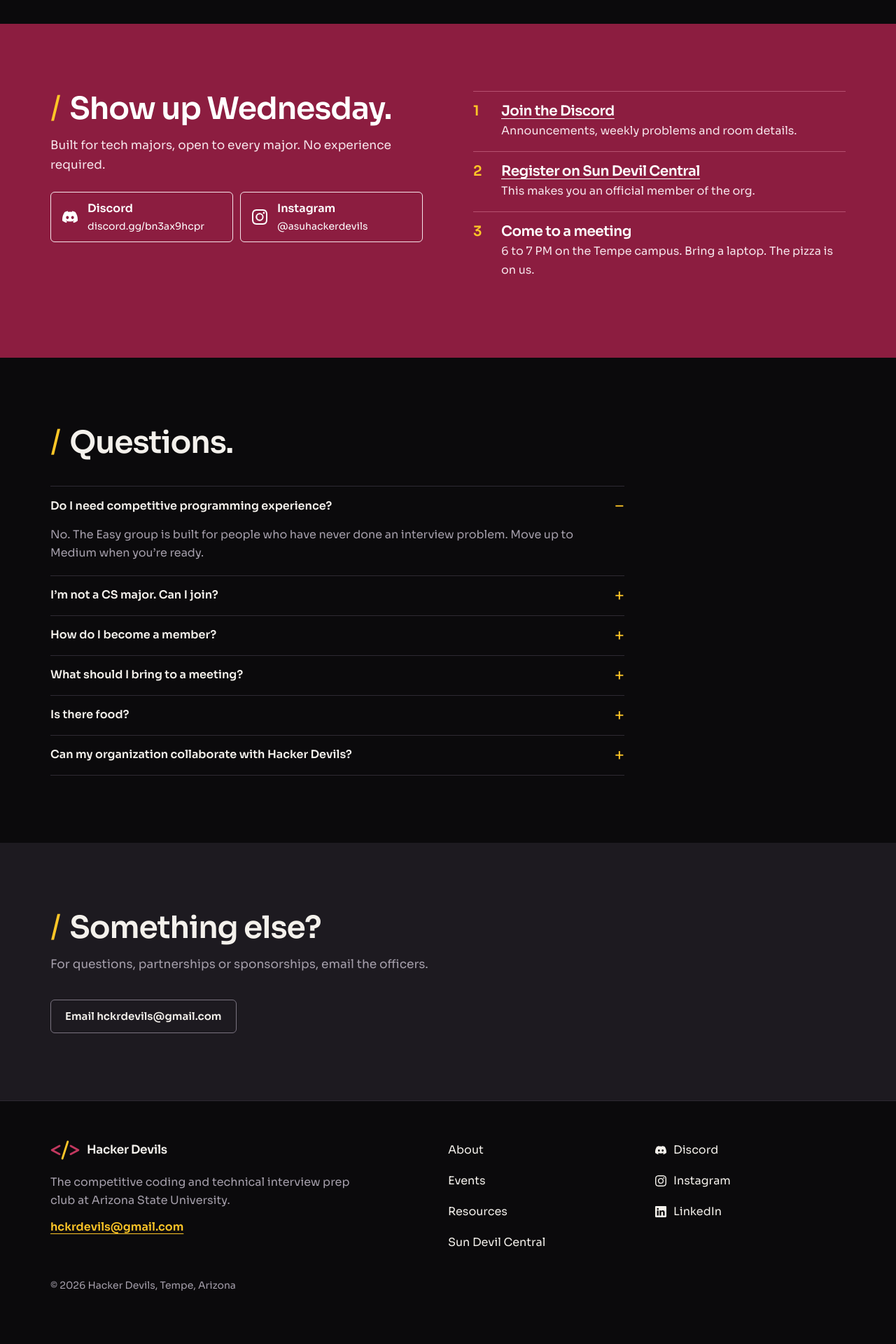
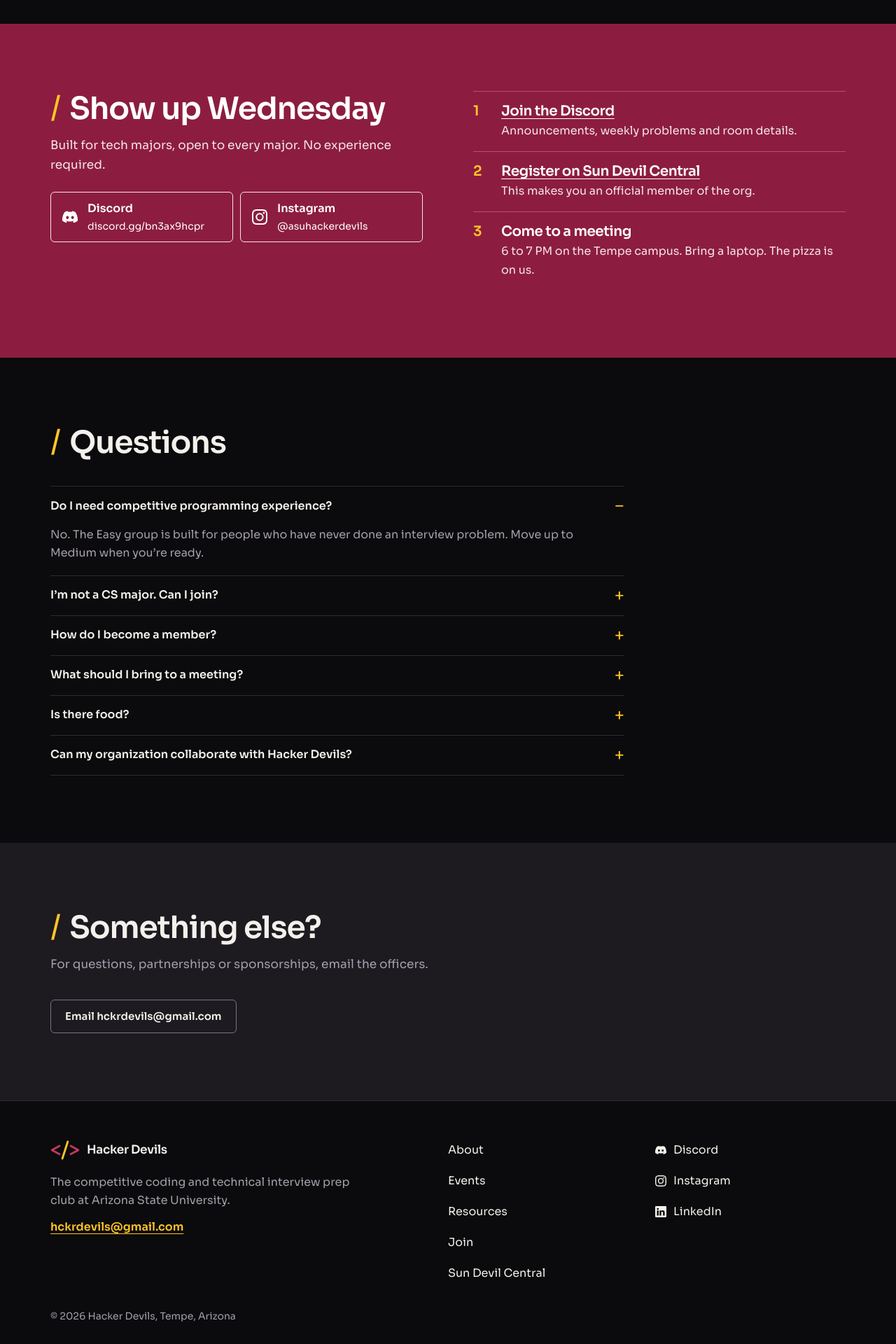
Before and after one commit to Hacker-Devils/web-hackerdevils, a Next.js app: page /join in a window 1280 px wide. Shown: the part 278-2198 px from the top of the page at 70% size. Before the commit the page ends 2154 px from the top, so only its background shows below. Built offline with nearby package versions, Linux system fonts and the light colour scheme.

Commit message:
Drop the heading slash and tidy shared components

```diff
--- a/components/layout/SiteFooter.tsx
+++ b/components/layout/SiteFooter.tsx
@@ -28,6 +28,7 @@ export function SiteFooter() {
                 {item.label}
               </Link>
             ))}
+            <Link href="/join">Join</Link>
             <a href={links.sunDevilCentral}>Sun Devil Central</a>
           </nav>
           <nav className="site-footer-links" aria-label="Social">
--- a/components/sections/JoinPageSections.tsx
+++ b/components/sections/JoinPageSections.tsx
@@ -5,7 +5,7 @@ import { links } from "@/content/site";
 export function FaqSection() {
   return (
     <Section labelledBy="faq-title">
-      <SectionHeading id="faq-title" title="Questions." />
+      <SectionHeading id="faq-title" title="Questions" />
       <div className="faq-list">
         {faq.map((item, i) => (
           <Disclosure key={item.q} summary={item.q} defaultOpen={i === 0}>
--- a/components/sections/JoinSection.tsx
+++ b/components/sections/JoinSection.tsx
@@ -31,7 +31,7 @@ export function JoinSection() {
     <Section tone="maroon" labelledBy="join-title">
       <div className="join-grid">
         <div>
-          <SectionHeading id="join-title" title="Show up Wednesday." lead="Built for tech majors, open to every major. No experience required." />
+          <SectionHeading id="join-title" title="Show up Wednesday" lead="Built for tech majors, open to every major. No experience required." />
           <SocialLinks />
         </div>
         <ol className="join-steps">
--- a/components/sections/PizzaSection.tsx
+++ b/components/sections/PizzaSection.tsx
@@ -8,7 +8,7 @@ export function PizzaSection() {
     <Section tone="gold" labelledBy="pizza-title">
       <div className="pizza-grid">
         <div className="pizza-copy">
-          <h2 id="pizza-title">There’s free pizza every meeting.</h2>
+          <h2 id="pizza-title">There’s free pizza every meeting</h2>
           <p>Grab a slice, then grab a problem.</p>
           <Button href={links.discord} icon={<DiscordIcon />}>
             Find this week’s room
--- a/components/ui/Button.tsx
+++ b/components/ui/Button.tsx
@@ -20,7 +20,7 @@ export function Button({ href, variant = "primary", size = "default", icon, clas
     </>
   );
 
-  if (href.startsWith("/")) {
+  if (href.startsWith("/") && !href.includes(".")) {
     return (
       <Link className={classes} href={href}>
         {body}
--- a/components/ui/Heading.tsx
+++ b/components/ui/Heading.tsx
@@ -1,7 +1,7 @@
 import type { ReactNode } from "react";
 import { Container } from "./Section";
 
-/** Section title with the logo's slash in front, plus an optional lead. */
+/** Section title with an optional lead. */
 export function SectionHeading({ id, title, lead }: { id: string; title: ReactNode; lead?: ReactNode }) {
   return (
     <header className="section-heading">
```
